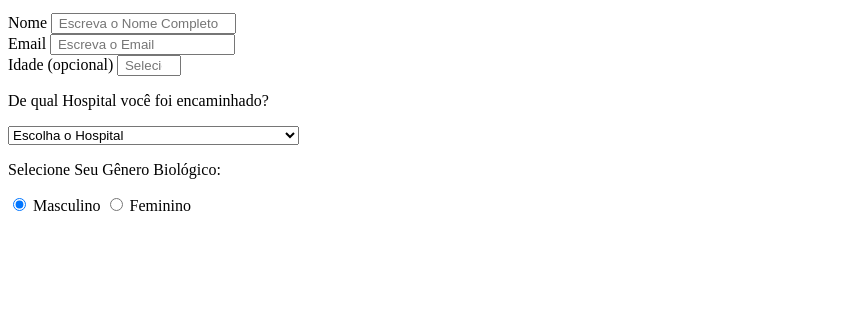
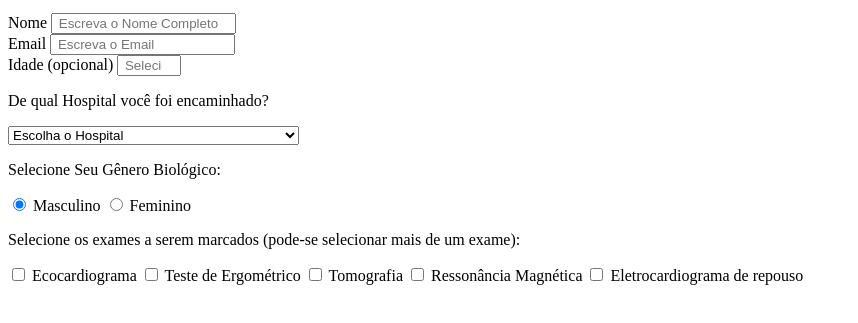
Before and after one commit to RafaelReisTM/freeCodeCamp, a plain HTML site: page responsiveWebDesign/surveyForm/index.html in a window 1280 px wide. Shown: the part 101-424 px from the top of the page, without its empty margins (0-858 px from the left). Drawn offline with Linux system fonts and the light colour scheme.

Commit message:
feat: a series of checkboxes, each of which must have a value attribute

```diff
--- a/responsiveWebDesign/surveyForm/index.html
+++ b/responsiveWebDesign/surveyForm/index.html
@@ -45,6 +45,26 @@
           <input type="radio" name="gen" id="female" value="feminino"> Feminino
         </label>
       </div>
+      <div>
+        <p>Selecione os exames a serem marcados
+          <span>(pode-se selecionar mais de um exame):</span>
+        </p>
+        <label class="checkbox" for="exam1">
+          <input type="checkbox" name="exam" id="exam1" value="ecocardiograma"> Ecocardiograma
+        </label>
+        <label class="checkbox" for="exam2">
+          <input type="checkbox" name="exam" id="exam2" value="teste_de_rgometrico"> Teste de Ergométrico
+        </label>
+        <label class="checkbox" for="exam3">
+          <input type="checkbox" name="exam" id="exam3" value="tomografia"> Tomografia
+        </label>
+        <label class="checkbox" for="exam4">
+          <input type="checkbox" name="exam" id="exam4" value="ressonancia_magnética"> Ressonância Magnética
+        </label>
+        <label fclass="checkbox" or="exam5">
+          <input type="checkbox" name="exam" id="exam5" value="eletrocardiograma"> Eletrocardiograma de repouso
+        </label>
+      </div>
     </form>
   </main>
   <footer></footer>
```
